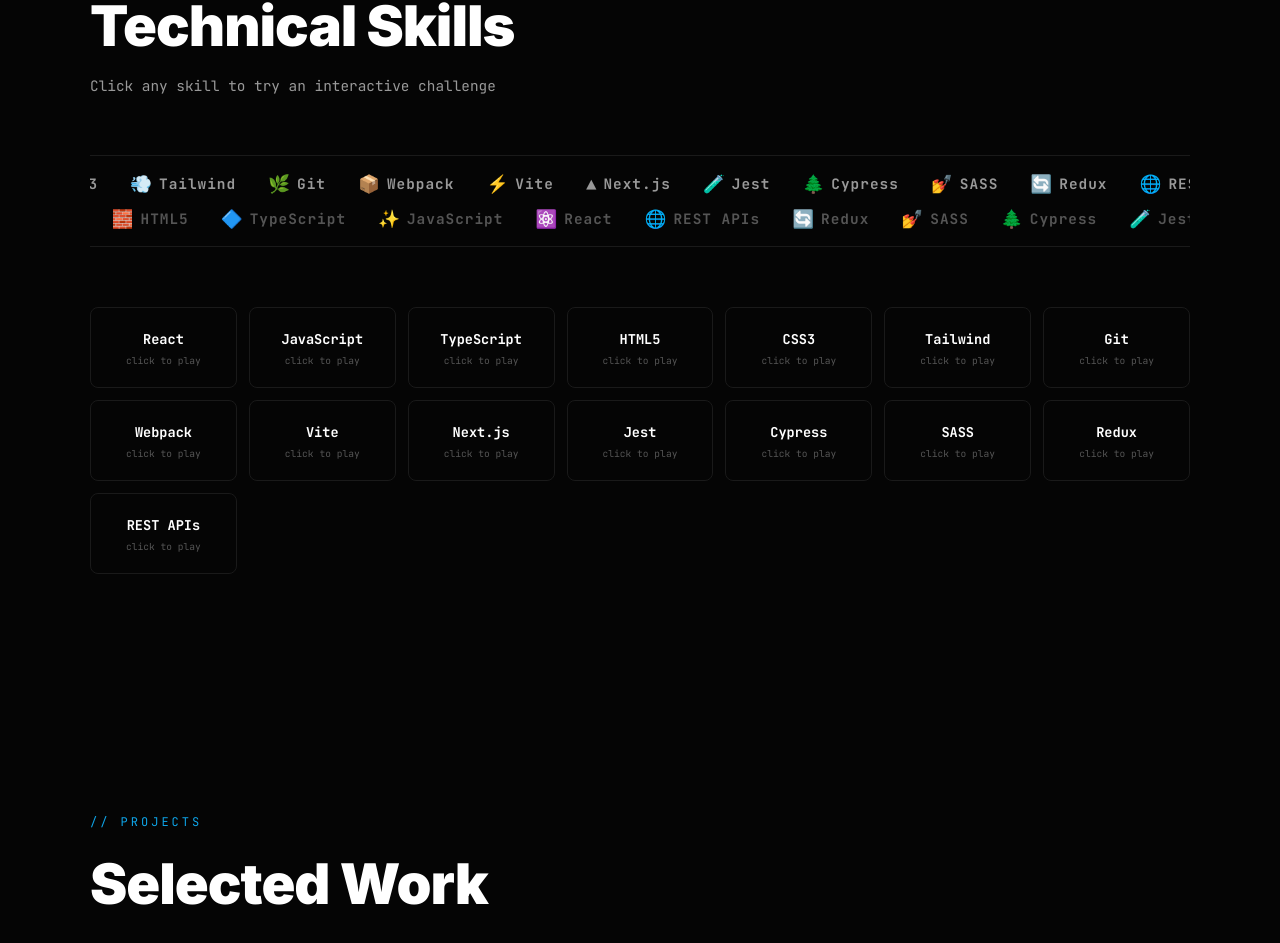
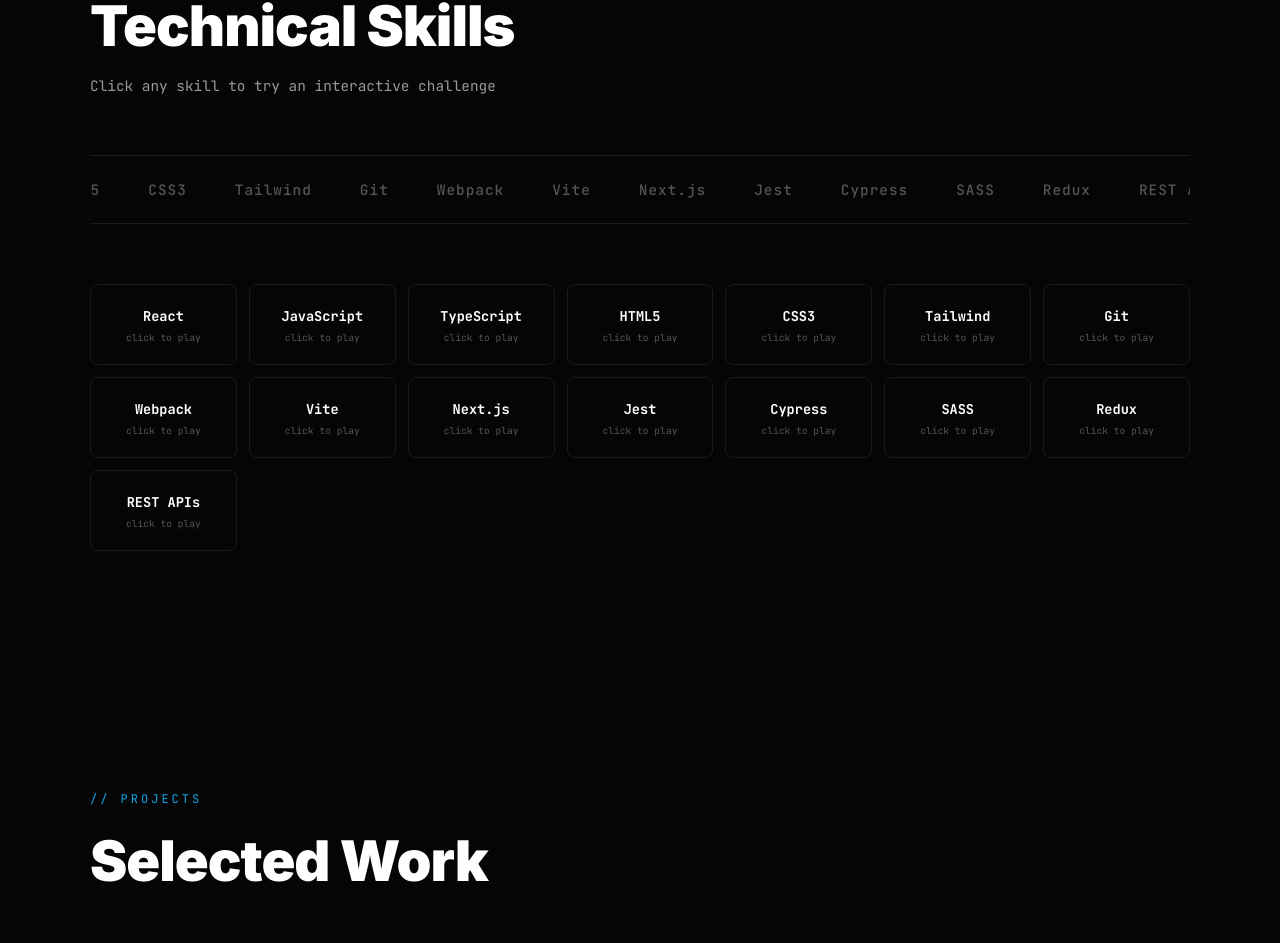
Before and after one commit to krishnajoshi-code/portfolio, a Next.js app: page /portfolio/ in a window 1280 px wide. Shown: the part 1781-2724 px from the top of the page. Built offline with nearby package versions, Linux system fonts and the light colour scheme.

Commit message:
Remove emojis, clean monochrome theme, fix cursor z-index

```diff
--- a/app/page.js
+++ b/app/page.js
@@ -1088,7 +1088,7 @@
 // ═══════════════════════════════════════════════════════════
 const ALL_SKILLS = ["React", "JavaScript", "TypeScript", "HTML5", "CSS3", "Tailwind", "Git", "Webpack", "Vite", "Next.js", "Jest", "Cypress", "SASS", "Redux", "REST APIs"];
 
-const SKILL_ICONS = { React: "⚛️", JavaScript: "✨", TypeScript: "🔷", HTML5: "🧱", CSS3: "🎨", Tailwind: "💨", Git: "🌿", Webpack: "📦", Vite: "⚡", "Next.js": "▲", Jest: "🧪", Cypress: "🌲", SASS: "💅", Redux: "🔄", "REST APIs": "🌐" };
+const SKILL_ICONS = {}; // removed — monochrome theme
 
 // ── Interactive Skill Demos ──
 
@@ -1321,7 +1321,7 @@
           <span style={{ color: C.muted, fontSize: "0.75rem", width: 35, textAlign: "right", fontFamily: "'JetBrains Mono', monospace" }}>{Math.round(webpack * 40)}ms</span>
         </div>
         <div style={{ display: "flex", alignItems: "center", gap: 12 }}>
-          <span style={{ color: C.muted, fontSize: "0.75rem", width: 70, fontFamily: "'JetBrains Mono', monospace" }}>Vite ⚡</span>
+          <span style={{ color: C.muted, fontSize: "0.75rem", width: 70, fontFamily: "'JetBrains Mono', monospace" }}>Vite</span>
           <div style={{ flex: 1, height: 24, background: C.surface, borderRadius: 12, overflow: "hidden" }}>
             <motion.div animate={{ width: vite + "%" }} style={{ height: "100%", background: "#a855f7", borderRadius: 12 }} />
           </div>
@@ -1330,7 +1330,7 @@
       </div>
       <motion.button whileHover={{ borderColor: C.accent }} whileTap={{ scale: 0.95 }} onClick={race} disabled={running}
         style={{ padding: "8px 20px", background: running ? C.surface : C.accentDim, border: `1px solid ${running ? C.border : C.accent}`, borderRadius: 8, color: running ? C.muted : C.white, cursor: running ? "default" : "pointer", fontFamily: "'JetBrains Mono', monospace", fontSize: "0.8rem", fontWeight: 700 }}>
-        {running ? "Racing..." : "Start Race! 🏁"}
+        {running ? "Racing..." : "Start Race"}
       </motion.button>
     </div>
   );
@@ -1340,7 +1340,7 @@
 function ReduxDemo() {
   const [step, setStep] = useState(-1);
   const [count, setCount] = useState(0);
-  const steps = ["🖱️ Click", "📤 Dispatch", "⚙️ Reducer", "🏪 Store", "🖥️ UI Update"];
+  const steps = ["Click", "Dispatch", "Reducer", "Store", "UI Update"];
   function trigger() {
     setStep(0);
     [1, 2, 3, 4].forEach((s, i) => setTimeout(() => { setStep(s); if (s === 4) setCount(c => c + 1); }, (i + 1) * 500));
@@ -1367,7 +1367,7 @@
         </motion.div>
         <motion.button whileHover={{ borderColor: C.accent, background: C.accentDim }} whileTap={{ scale: 0.95 }} onClick={trigger} disabled={step >= 0}
           style={{ padding: "10px 24px", background: "transparent", border: `1px solid ${C.border}`, borderRadius: 8, color: C.white, cursor: step >= 0 ? "default" : "pointer", fontSize: "0.85rem", fontWeight: 700 }}>
-          {step >= 0 ? "Flowing..." : "dispatch(increment()) 🚀"}
+          {step >= 0 ? "Flowing..." : "dispatch(increment())"}
         </motion.button>
       </div>
     </div>
@@ -1461,7 +1461,7 @@
       </div>
       <motion.button whileHover={{ borderColor: C.accent }} whileTap={{ scale: 0.95 }} onClick={run} disabled={running}
         style={{ marginTop: 10, padding: "8px 20px", background: running ? C.surface : C.accentDim, border: `1px solid ${running ? C.border : C.accent}`, borderRadius: 8, color: running ? C.muted : C.white, cursor: running ? "default" : "pointer", fontFamily: "'JetBrains Mono', monospace", fontSize: "0.8rem", fontWeight: 700 }}>
-        {running ? "Running..." : "npm test 🧪"}
+        {running ? "Running..." : "npm test"}
       </motion.button>
     </div>
   );
@@ -1505,7 +1505,7 @@
         </div>
         {tags.length === 6 && (
           <motion.p initial={{ opacity: 0 }} animate={{ opacity: 1 }} style={{ color: "#22c55e", marginTop: 8, fontSize: "0.8rem", fontFamily: "'JetBrains Mono', monospace" }}>
-            ✅ Perfect semantic structure! Screen readers love this!
+            Perfect semantic structure — screen readers love this.
           </motion.p>
         )}
         {tags.length > 0 && (
@@ -1558,11 +1558,11 @@
   if (skill === "Cypress") {
     const [step, setStep] = useState(-1);
     const actions = [
-      { action: "visit('/login')", visual: "🌐 Opening login page..." },
-      { action: "type('user@test.com')", visual: "⌨️ Typing email..." },
-      { action: "type('password')", visual: "🔑 Typing password..." },
-      { action: "click('Submit')", visual: "🖱️ Clicking submit..." },
-      { action: "url().should('/dashboard')", visual: "✅ Redirected to dashboard!" },
+      { action: "visit('/login')", visual: "Opening login page..." },
+      { action: "type('user@test.com')", visual: "Typing email..." },
+      { action: "type('password')", visual: "Typing password..." },
+      { action: "click('Submit')", visual: "Clicking submit..." },
+      { action: "url().should('/dashboard')", visual: "Redirected to dashboard" },
     ];
     function replay() {
       setStep(0);
@@ -1588,7 +1588,7 @@
         </div>
         <motion.button whileHover={{ borderColor: C.accent }} whileTap={{ scale: 0.95 }} onClick={replay}
           style={{ marginTop: 10, padding: "8px 20px", background: C.accentDim, border: `1px solid ${C.accent}`, borderRadius: 8, color: C.white, cursor: "pointer", fontFamily: "'JetBrains Mono', monospace", fontSize: "0.8rem", fontWeight: 700 }}>
-          Run Test 🌲
+          Run Test
         </motion.button>
       </div>
     );
@@ -1631,7 +1631,6 @@
 
   return (
     <div style={{ textAlign: "center", padding: 20 }}>
-      <div style={{ fontSize: "3rem", marginBottom: 12 }}>{SKILL_ICONS[skill]}</div>
       <p style={{ color: C.text, fontSize: "0.85rem" }}>{d.desc}</p>
     </div>
   );
@@ -1649,7 +1648,6 @@
         style={{ background: C.card, border: `1px solid ${C.border}`, borderRadius: 16, padding: 28, maxWidth: 560, width: "100%", maxHeight: "85vh", overflowY: "auto", position: "relative" }}>
         <button onClick={onClose} style={{ position: "absolute", top: 14, right: 16, background: "none", border: "none", color: C.muted, fontSize: "1.5rem", cursor: "pointer", lineHeight: 1 }}>&times;</button>
         <div style={{ marginBottom: 20 }}>
-          <span style={{ fontSize: "1.5rem", marginRight: 8 }}>{SKILL_ICONS[skill]}</span>
           <span style={{ fontFamily: "'JetBrains Mono', monospace", color: C.accent, fontSize: "0.7rem", letterSpacing: "2px", textTransform: "uppercase" }}>// interactive playground</span>
           <h3 style={{ fontSize: "1.3rem", fontWeight: 800, color: C.white, marginTop: 6 }}>{skill}</h3>
         </div>
@@ -1677,20 +1675,11 @@
           <p style={{ color: C.text, fontSize: "0.9rem", marginBottom: 60, fontFamily: "'JetBrains Mono', monospace" }}>Click any skill to try an interactive challenge</p>
         </motion.div>
 
-        {/* Playful Marquee — two rows, opposite directions, with icons */}
-        <div style={{ overflow: "hidden", marginBottom: 60, borderTop: `1px solid ${C.border}`, borderBottom: `1px solid ${C.border}`, padding: "16px 0" }}>
-          <div style={{ display: "flex", gap: 32, animation: "marquee 20s linear infinite", width: "fit-content", marginBottom: 12 }}>
+        {/* Marquee */}
+        <div style={{ overflow: "hidden", marginBottom: 60, borderTop: `1px solid ${C.border}`, borderBottom: `1px solid ${C.border}`, padding: "24px 0" }}>
+          <div style={{ display: "flex", gap: 48, animation: "marquee 25s linear infinite", width: "fit-content" }}>
             {[...ALL_SKILLS, ...ALL_SKILLS].map((s, i) => (
-              <span key={"a" + i} style={{ whiteSpace: "nowrap", fontSize: "0.9rem", fontWeight: 600, color: C.text, fontFamily: "'JetBrains Mono', monospace", letterSpacing: "1px", display: "flex", alignItems: "center", gap: 6 }}>
-                <span style={{ fontSize: "1.1rem" }}>{SKILL_ICONS[s]}</span>{s}
-              </span>
-            ))}
-          </div>
-          <div style={{ display: "flex", gap: 32, animation: "marquee-reverse 22s linear infinite", width: "fit-content" }}>
-            {[...ALL_SKILLS.slice().reverse(), ...ALL_SKILLS.slice().reverse()].map((s, i) => (
-              <span key={"b" + i} style={{ whiteSpace: "nowrap", fontSize: "0.9rem", fontWeight: 600, color: C.muted, fontFamily: "'JetBrains Mono', monospace", letterSpacing: "1px", display: "flex", alignItems: "center", gap: 6 }}>
-                <span style={{ fontSize: "1.1rem" }}>{SKILL_ICONS[s]}</span>{s}
-              </span>
+              <span key={i} style={{ whiteSpace: "nowrap", fontSize: "0.9rem", fontWeight: 500, color: C.muted, fontFamily: "'JetBrains Mono', monospace", letterSpacing: "1px" }}>{s}</span>
             ))}
           </div>
         </div>
```
